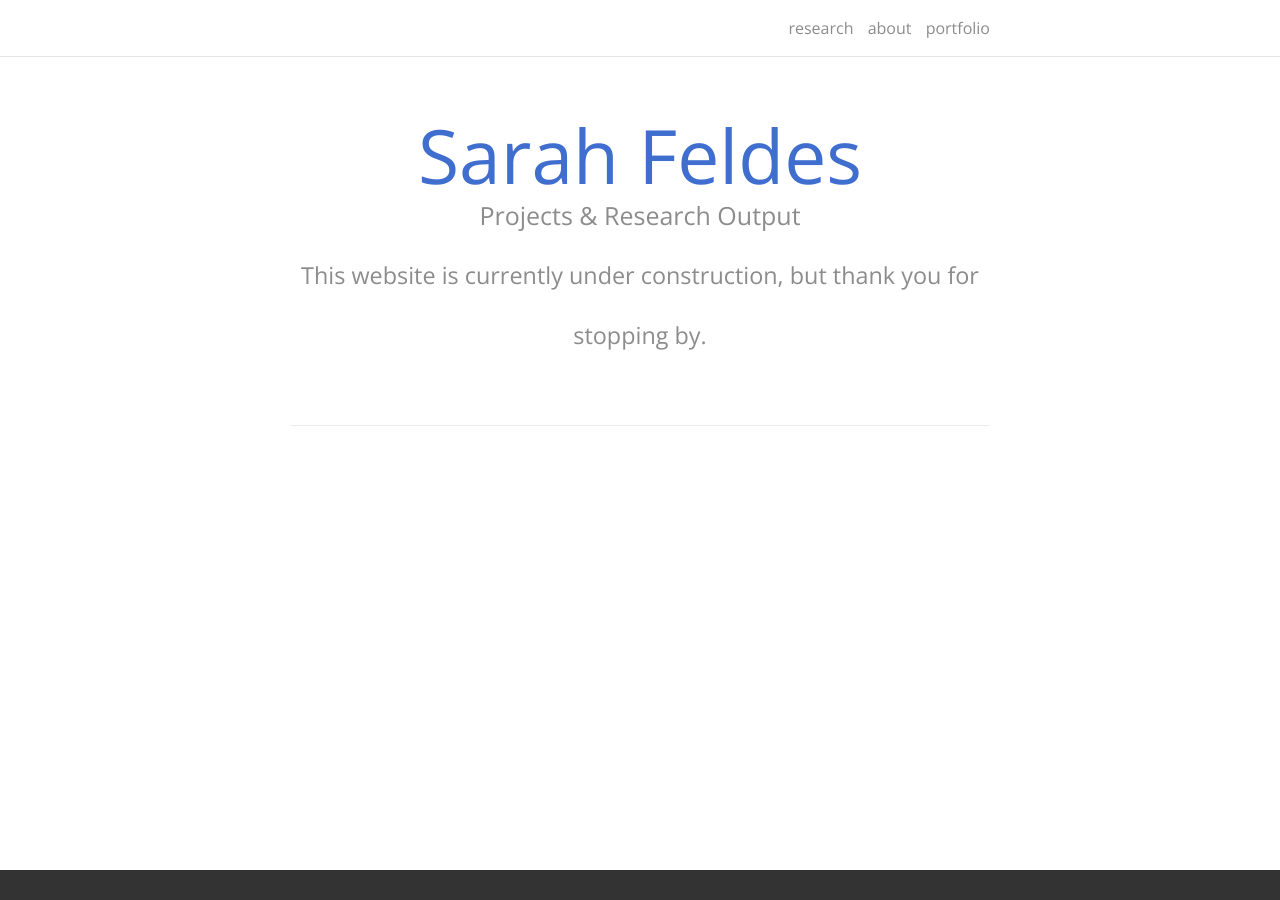
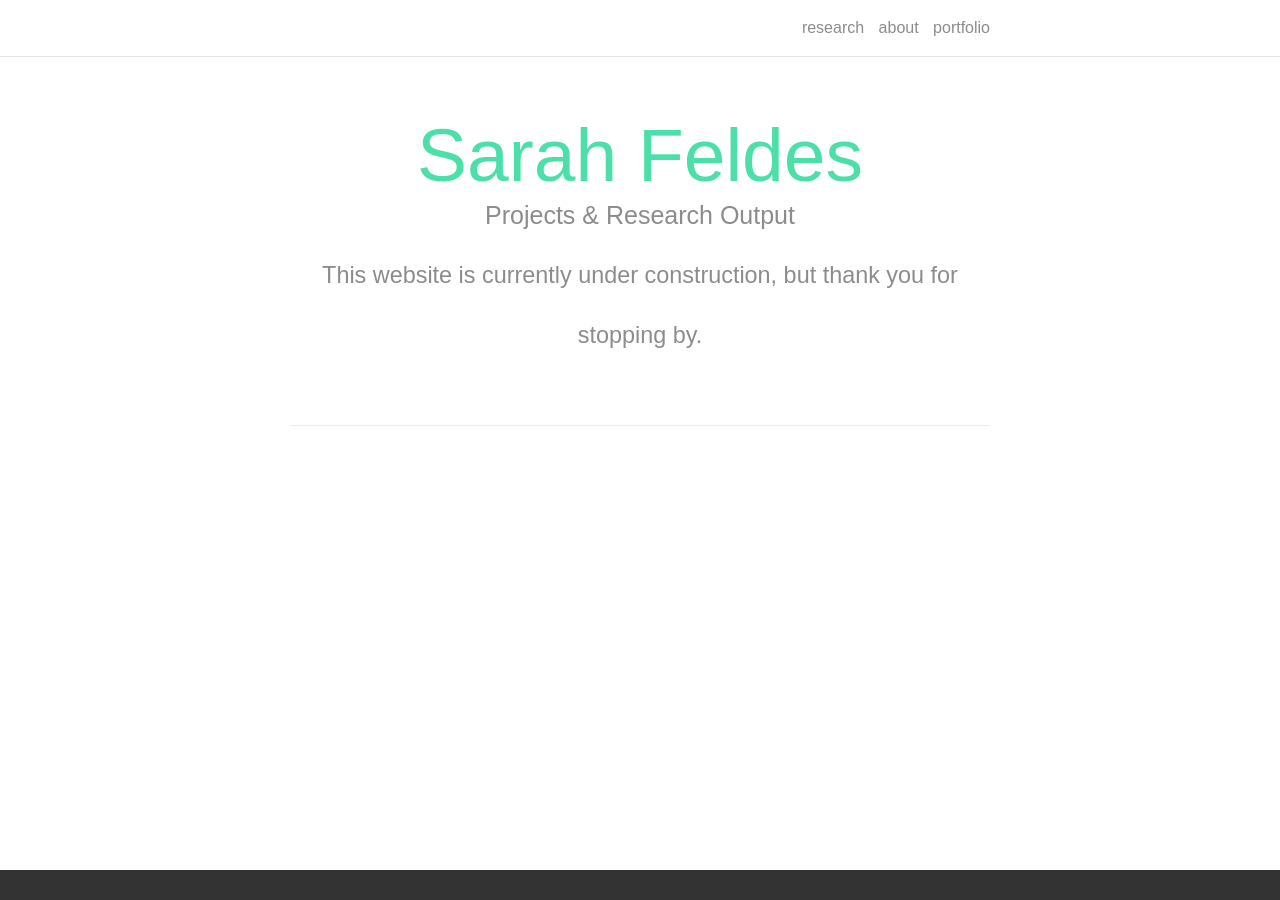
Before and after one commit to Sarah-HCEL/sarahfeldes.github.io, a Jekyll site: the page built from index.html, in a window 1280 px wide. Built offline with Jekyll 4.4.1, drawn with Linux system fonts in a browser that asks for light colours; nearby versions of some CDN libraries; Markdown is read by kramdown in place of the engine named in the settings; the list of posts is cut into pages by our own code.

Commit message:
Update _base.scss

```diff
--- a/_sass/_base.scss
+++ b/_sass/_base.scss
@@ -11,7 +11,7 @@ dl, dd, ol, ul, figure {
 
 
 /** Variables **********************************************/
-$base-font-family:              'Open Sans', sans-serif;
+$base-font-family:              'Neo Sans', sans-serif;
 $base-line-height:              1.5em;
 $horizontal-spacing-unit:       50px;
 $vertical-spacing-unit:         40px;
@@ -37,7 +37,7 @@ $grey-color-light: #ddd;  /* navigation bar border */
 $text-color:     #666;
 
 /* Set theme color *************************/
-$theme-color:   $blue;
+$theme-color:   $green;
 
 
 /************************************************************/
```
